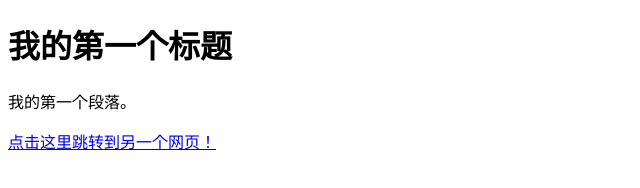
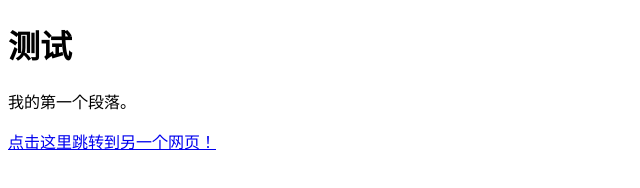
Before and after one commit to Thin-ice-s/Thin-ice-s, a plain HTML site: page index.html in a window 1280 px wide. Shown: the whole page, without its empty margins (0-640 px from the left). Drawn offline with Linux system fonts and the light colour scheme.

Commit message:
Update index.html

```diff
--- a/index.html
+++ b/index.html
@@ -2,11 +2,11 @@
 <html>
 <head>
     <meta charset="utf-8">
-    <title>菜鸟教程(runoob.com)</title>
+    <title>菜鸟教程()</title>
 </head>
 <body>
 
-    <h1>我的第一个标题</h1>
+    <h1>测试</h1>
     <p>我的第一个段落。</p>
 
 
```
